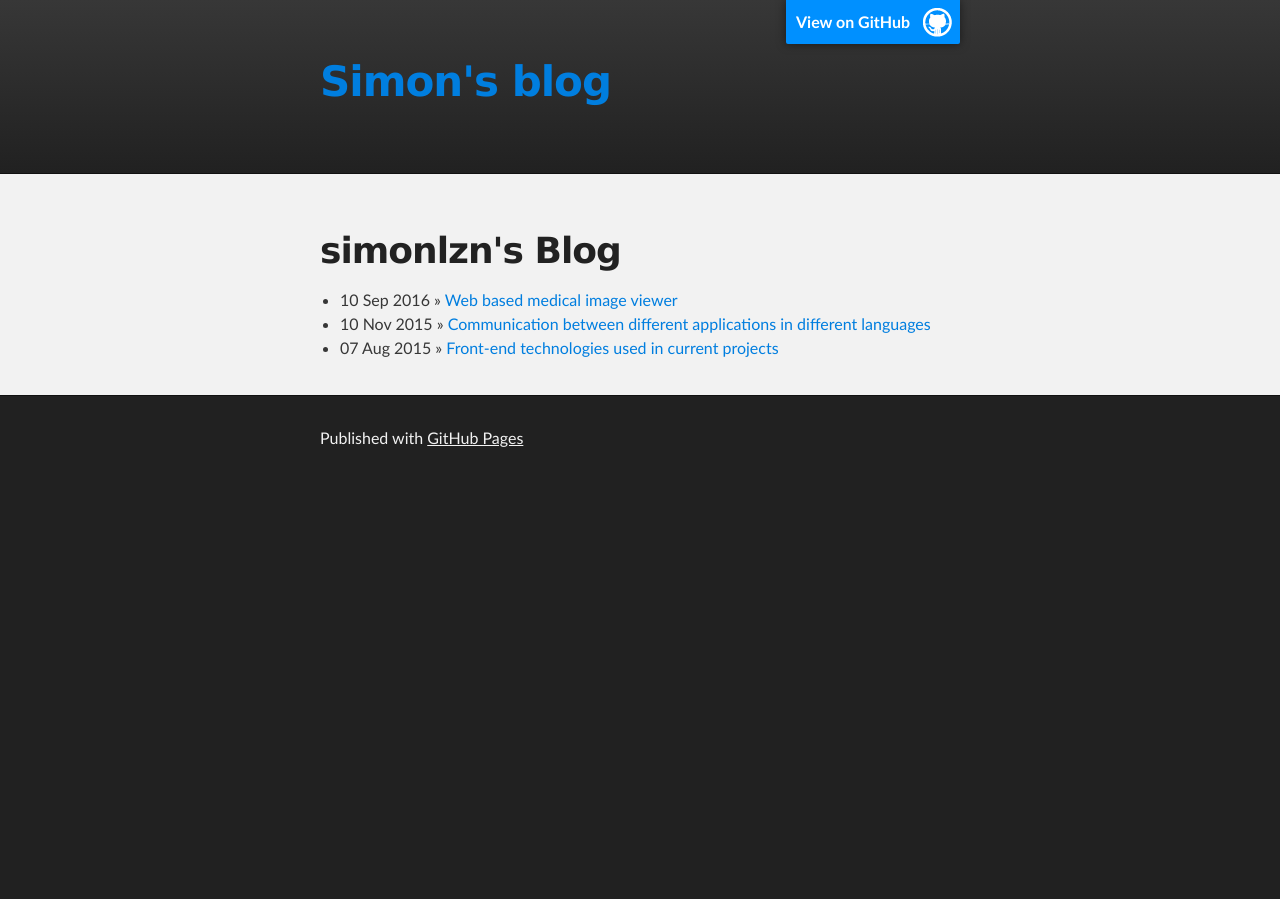
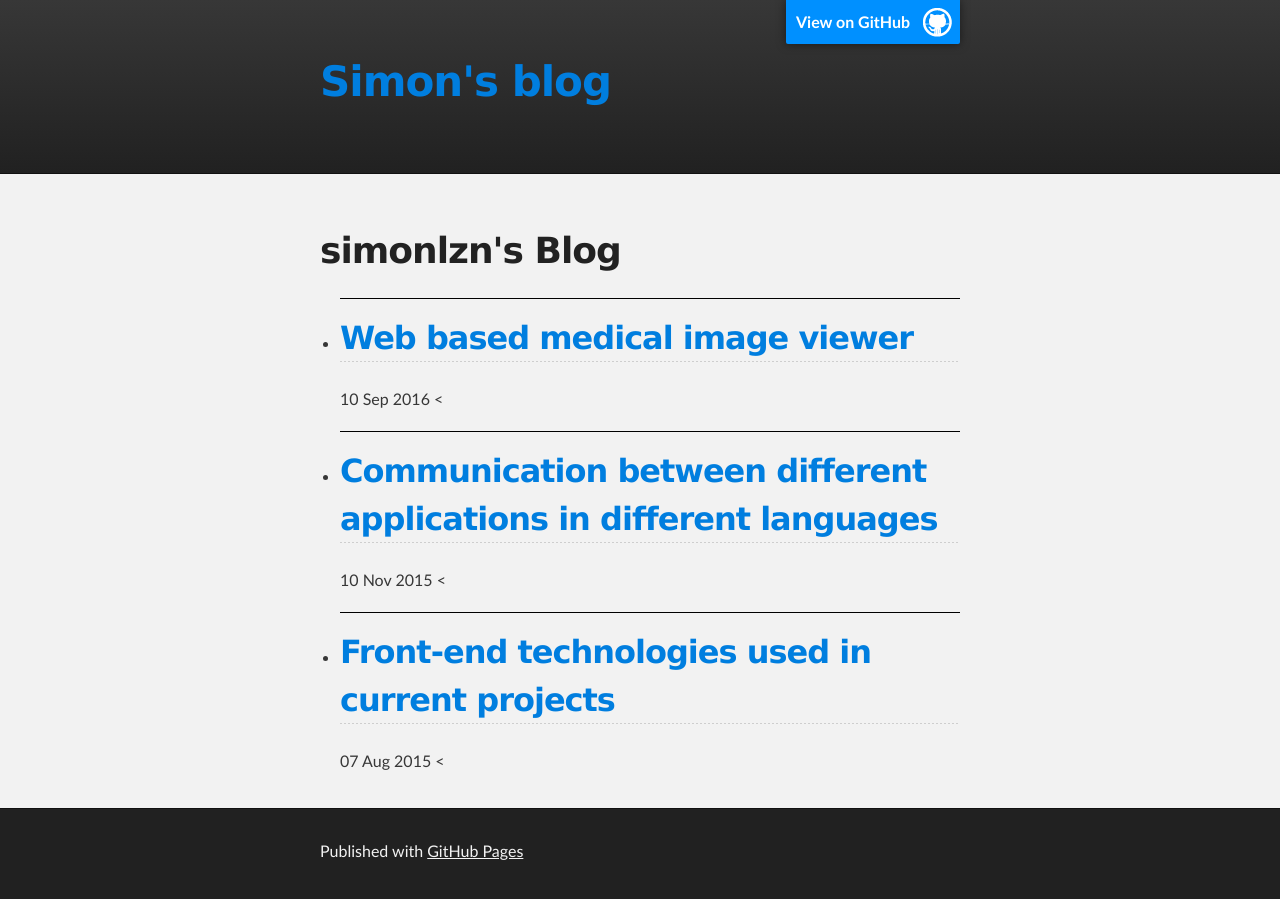
Before and after one commit to simonlzn/simonlzn.github.io, a Jekyll site: the page built from blog/index.html, in a window 1280 px wide. Built offline with Jekyll 4.4.1, drawn with Linux system fonts in a browser that asks for light colours.

Commit message:
added format

```diff
--- a/blog/index.html
+++ b/blog/index.html
@@ -6,6 +6,12 @@ title: simonlzn's Blog
 	<ul class="posts">
 
 	  {% for post in site.posts %}
-	    <li><span>{{ post.date | date_to_string }}</span> » <a href="{{ post.url }}" title="{{ post.title }}">{{ post.title }}</a></li>
+	    <li>
+			<p style="border-bottom: solid 1px black; padding: 5px;">
+				<h2><a href="{{ post.url }}" title="{{ post.title }}">{{ post.title }}</a></h2>
+			</p>
+			<span>{{ post.date | date_to_string }}</span>
+			<
+		</li>
 	  {% endfor %}
 	</ul>
--- a/stylesheets/stylesheet.css
+++ b/stylesheets/stylesheet.css
@@ -118,7 +118,7 @@ a {
   -ms-transition: text-shadow 0.5s ease;
 }
 
-a:hover, a:focus {color: #007ede;}
+a:hover, a:focus {color: #006ede;}
 
 footer a {
   color: #F2F2F2;
```
Also changed, not shown: _posts/2016-09-10-Web-based-medical-image-viewer.md (+1 -1 lines).
